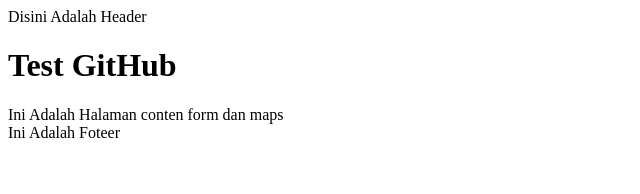
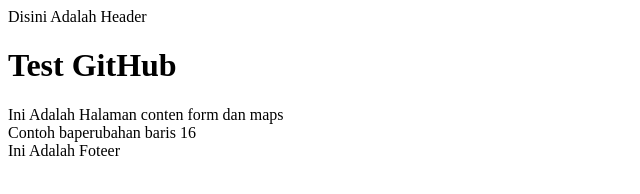
Before and after one commit to muhamadtaufikali/Test-git, a plain HTML site: page contact-us.html in a window 1280 px wide. Shown: the whole page, without its empty margins (0-640 px from the left). Drawn offline with Linux system fonts and the light colour scheme.

Commit message:
membahah penjelasan contact Us

```diff
--- a/contact-us.html
+++ b/contact-us.html
@@ -12,6 +12,8 @@
 
     <div>Ini Adalah Halaman conten form dan maps</div>
 
+    <div>Contoh baperubahan baris 16</div>
+
     <footer>Ini Adalah Foteer</footer>
 </body>
 </html
```
